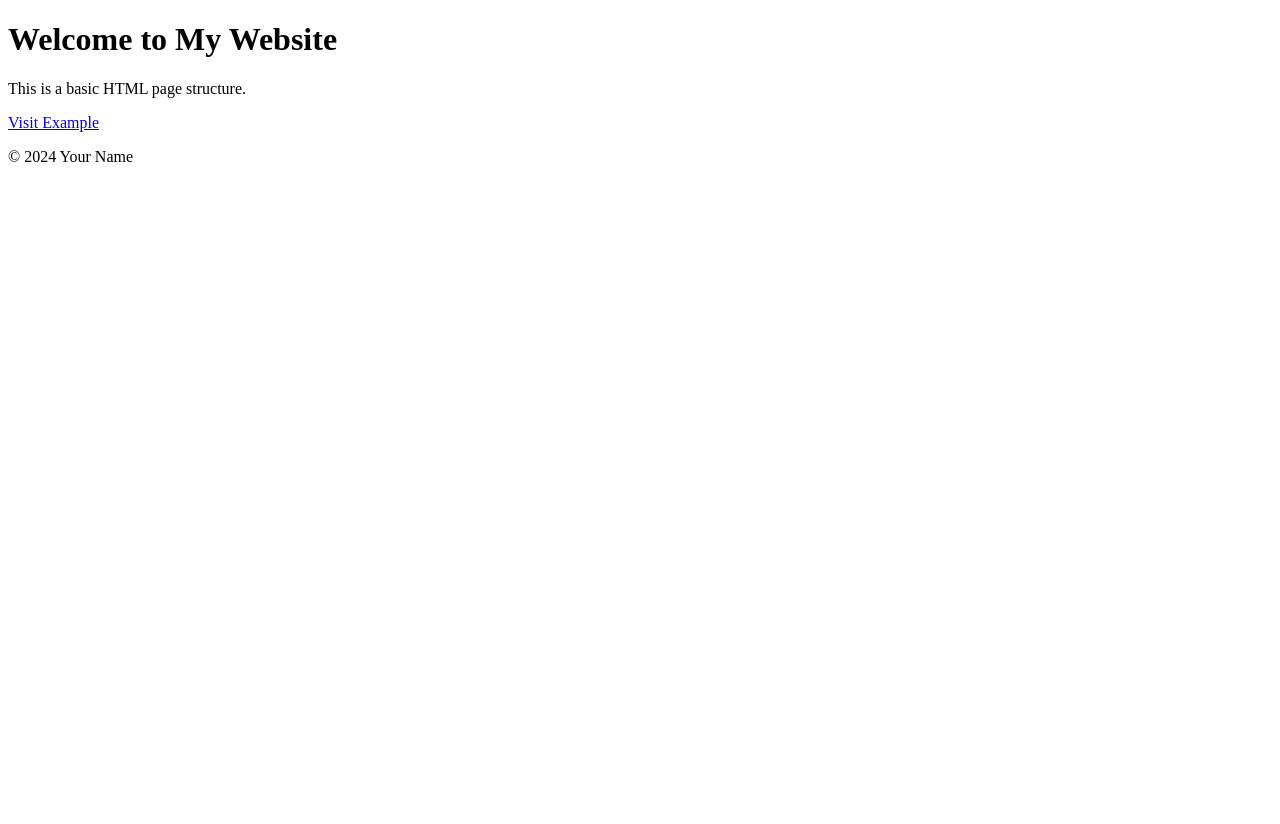
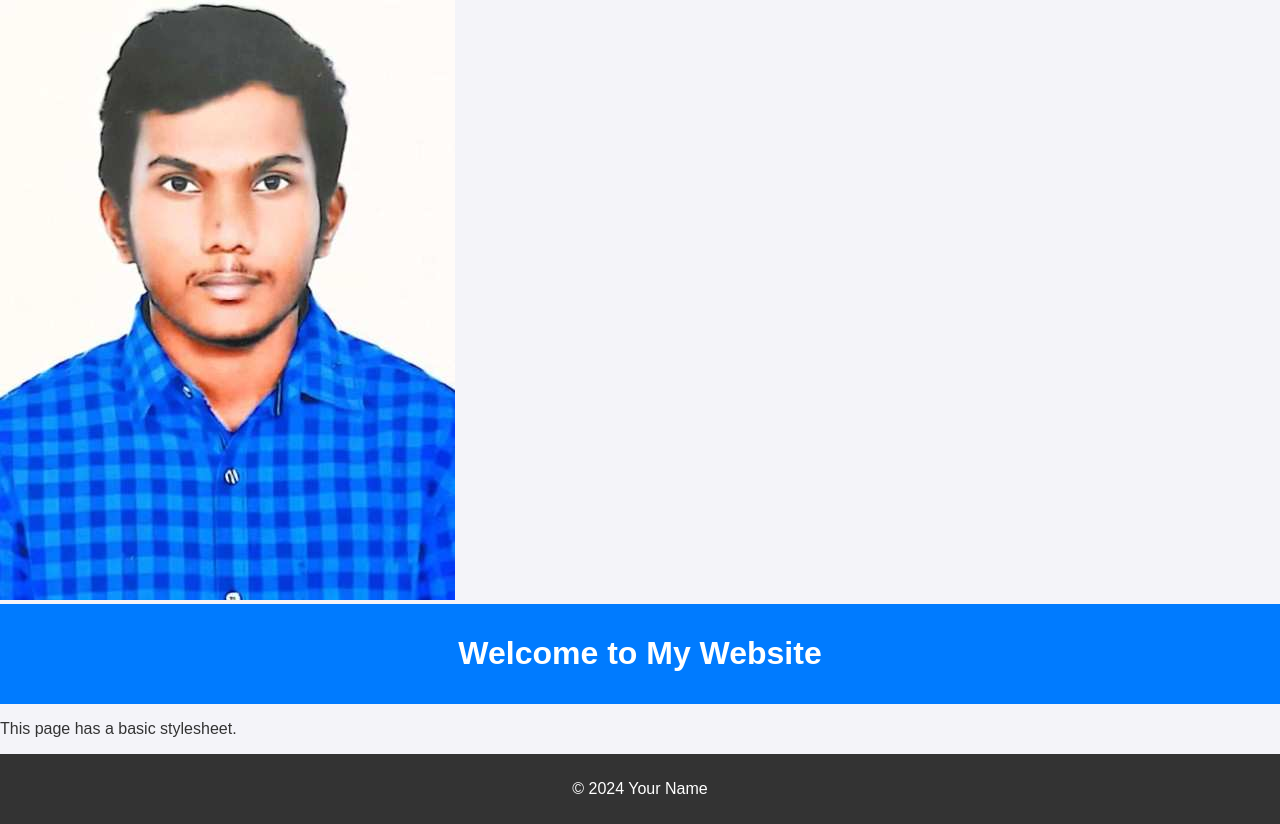
Before and after one commit to psaipavan/testrepo, a plain HTML site: page index.html in a window 1280 px wide. Before the commit the page ends 800 px from the top, so only its background shows below. Drawn offline with Linux system fonts and the light colour scheme.

Commit message:
added basic image and style sheet

```diff
--- a/index.html
+++ b/index.html
@@ -3,15 +3,17 @@
 <head>
     <meta charset="UTF-8">
     <meta name="viewport" content="width=device-width, initial-scale=1.0">
-    <title>Basic HTML Page</title>
+    <title>Basic HTML with CSS</title>
+    <!-- Link to external stylesheet -->
+    <link rel="stylesheet" href="styles.css">
+    <img src="./profile_saipavan.jpg">
 </head>
 <body>
     <header>
         <h1>Welcome to My Website</h1>
     </header>
     <main>
-        <p>This is a basic HTML page structure.</p>
-        <a href="https://www.example.com">Visit Example</a>
+        <p>This page has a basic stylesheet.</p>
     </main>
     <footer>
         <p>&copy; 2024 Your Name</p>
--- /dev/null
+++ b/styles.css
@@ -0,0 +1,21 @@
+body {
+    font-family: Arial, sans-serif;
+    margin: 0;
+    padding: 0;
+    background-color: #f4f4f9;
+    color: #333;
+}
+
+header {
+    background-color: #007BFF;
+    color: white;
+    padding: 10px 20px;
+    text-align: center;
+}
+
+footer {
+    text-align: center;
+    padding: 10px;
+    background-color: #333;
+    color: white;
+}
```
Also changed, not shown: profile_saipavan.jpg (added).
